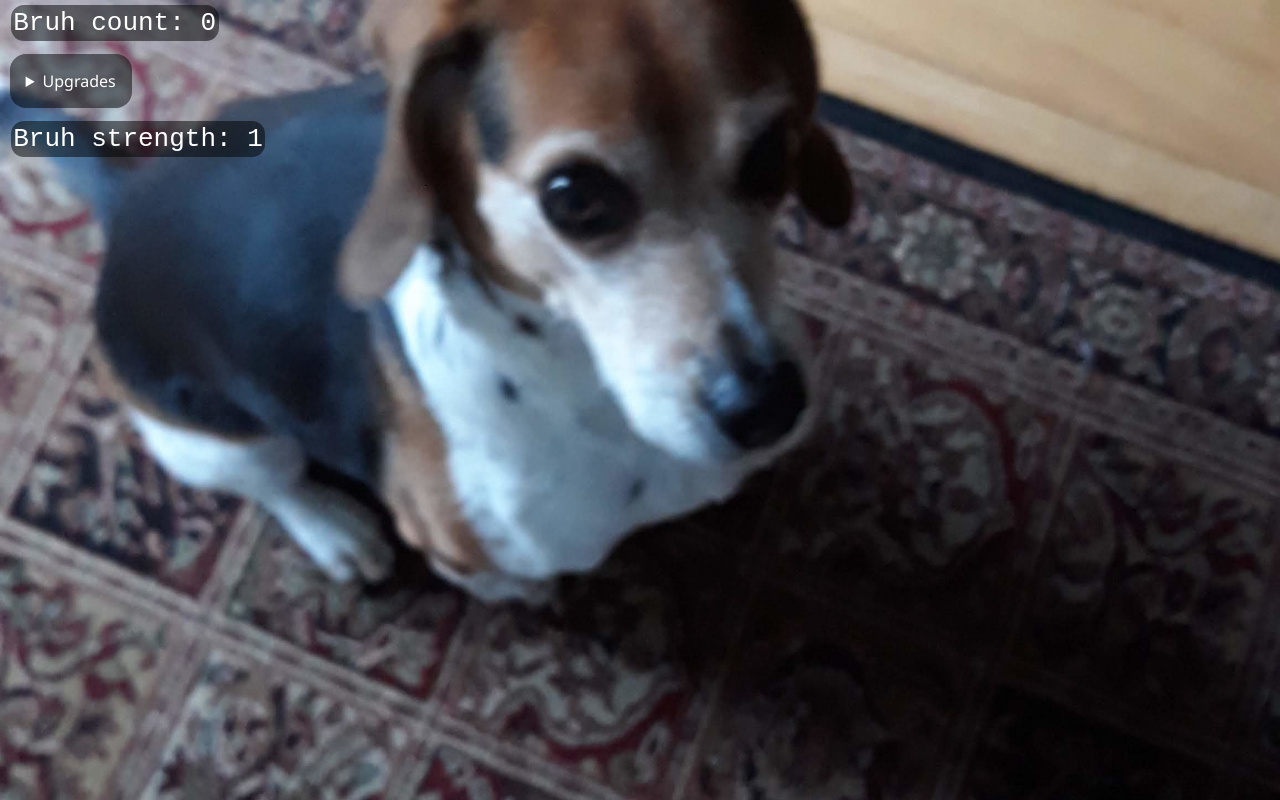
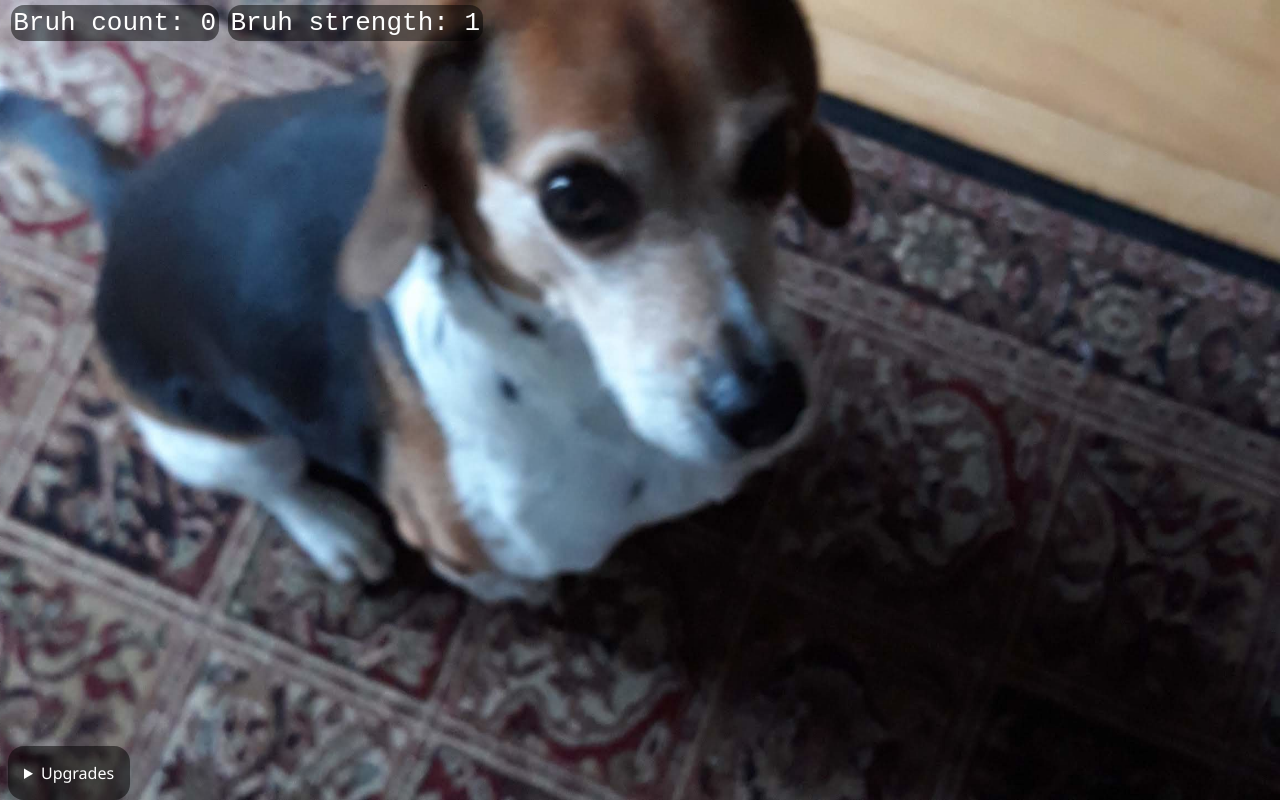
Before and after one commit to Jack5079/bark-beagle, a plain HTML site: page index.html in a window 1280 px wide. Drawn offline with Linux system fonts and the light colour scheme.

Commit message:
move list to bottom

```diff
--- a/style.css
+++ b/style.css
@@ -9,13 +9,13 @@ button {
 #list {
   width: max-content;
   padding: 1em;
-  margin: 1em;
-  margin-left: 0.1em;
   background: rgba(0, 0, 0, 0.5);
   color: white;
   border-radius: 1em;
   backdrop-filter: blur(0px);
   font-family: 'Segoe UI', Tahoma, Geneva, Verdana, sans-serif;
+  position: absolute;
+  bottom: 0;
 }
 
 #list *:not(summary) {
```
